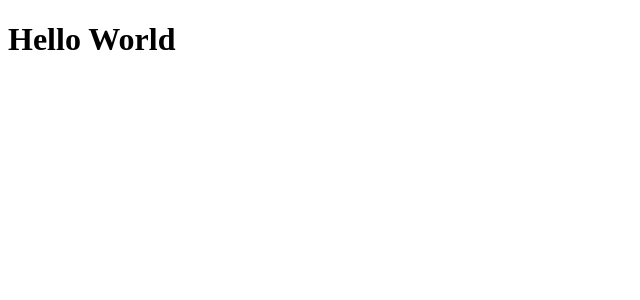
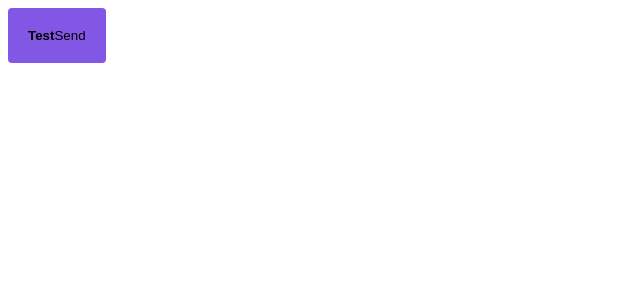
Before and after one commit to eugeniocarmo/04-ignite-next-shop, a Next.js app: page / in a window 1280 px wide. Shown: the top 300 px of the page, without its empty margins (0-640 px from the left). Built offline with nearby package versions, Linux system fonts and the light colour scheme.

Commit message:
feat: "Stitches Library css configuration"

```diff
--- a/package.json
+++ b/package.json
@@ -10,6 +10,7 @@
   },
   "dependencies": {
     "@next/font": "13.1.6",
+    "@stitches/react": "^1.2.8",
     "@types/node": "18.11.18",
     "@types/react": "18.0.27",
     "@types/react-dom": "18.0.10",
--- a/src/pages/_document.tsx
+++ b/src/pages/_document.tsx
@@ -1,9 +1,18 @@
+import { getCssText } from '@/styles'
 import { Html, Head, Main, NextScript } from 'next/document'
 
 export default function Document() {
   return (
     <Html lang="en">
-      <Head />
+      <Head>
+        <link rel="preconnect" href="https://fonts.googleapis.com" />
+        <link rel="preconnect" href="https://fonts.gstatic.com" crossOrigin = "anonymous" />
+        <link href="https://fonts.googleapis.com/css2?family=Montserrat:wght@200;400;500&family=Roboto:wght@400;700&display=swap" rel="stylesheet" />
+
+
+        <style id="stitches" dangerouslySetInnerHTML={{ __html: getCssText() }} />
+
+      </Head>
       <body>
         <Main />
         <NextScript />
--- a/src/pages/index.tsx
+++ b/src/pages/index.tsx
@@ -1,9 +1,27 @@
+import { styled } from "@/styles"
 
+
+const Button = styled('button', {
+  backgroundColor: '$rocketseat',
+  borderRadius: 4,
+  border: 0,
+  padding: '20px',
+
+  span:{
+    fontWeight: 'bold',
+  },
+
+  '&:hover': {
+    filter: 'brightness(0.8)',
+  }
+
+})
 
 export default function Home() {
   return (
-    <h1>
-      Hello World
-    </h1>
+    <Button>
+      <span>Test</span>
+      Send
+    </Button>
   )
 }
--- a/src/pages/success.tsx
+++ b/src/pages/success.tsx
@@ -4,7 +4,7 @@ export default function Success() {
   return (
     <>
       <h1>Success</h1>
-      <p>You product purchsed successfully!</p>
+      <p>Product purchsed successfully!</p>
     </>
   )
 
--- /dev/null
+++ b/src/styles/index.ts
@@ -0,0 +1,19 @@
+import { createStitches } from "@stitches/react";
+
+export const {
+  config,
+  styled,
+  css,
+  globalCss,
+  keyframes,
+  getCssText,
+  theme,
+  createTheme,
+
+} = createStitches ({
+  theme: {
+    colors: {
+      rocketseat: '#8257e6'
+    }
+   }
+})
```
Also changed, not shown: src/pages/product.tsx (deleted, +0 -11 lines), src/pages/product/index.tsx (added, +18 -0 lines), 1 other file (tests, documents, lock files or other folders).
